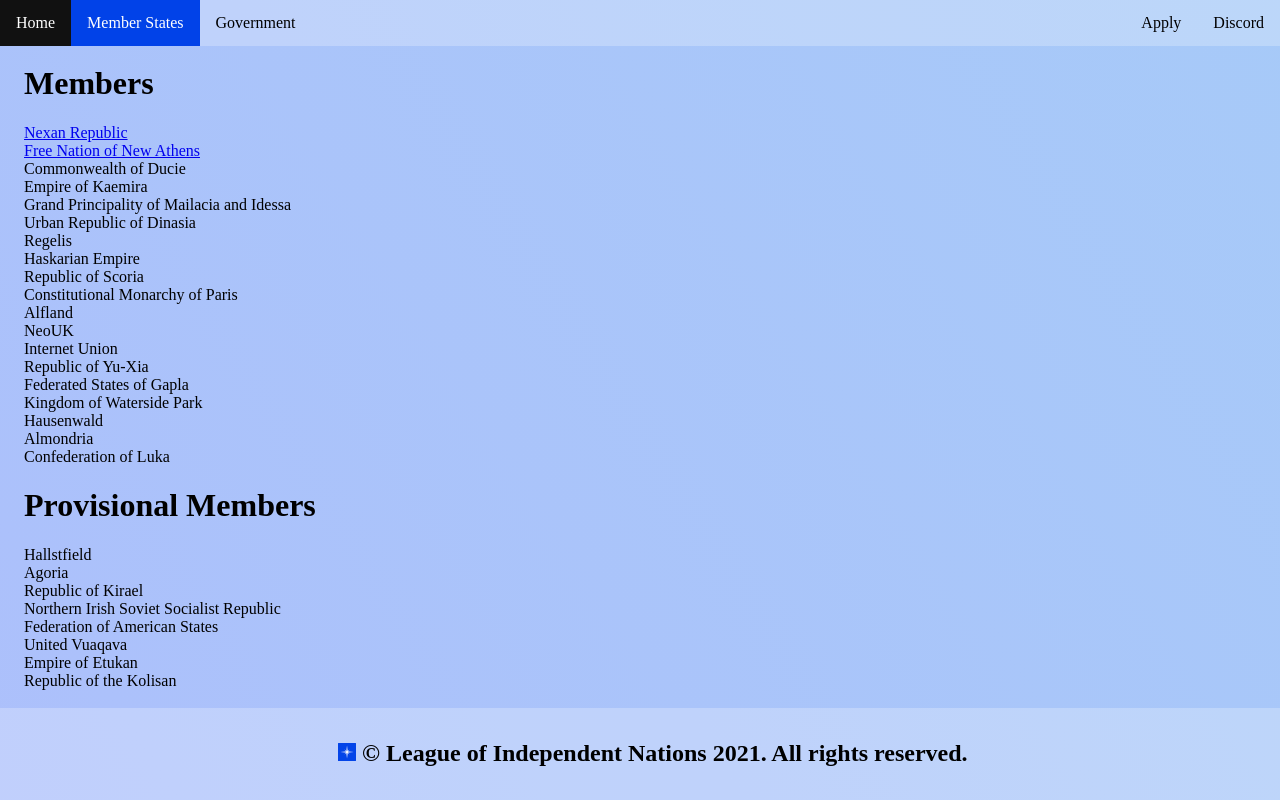
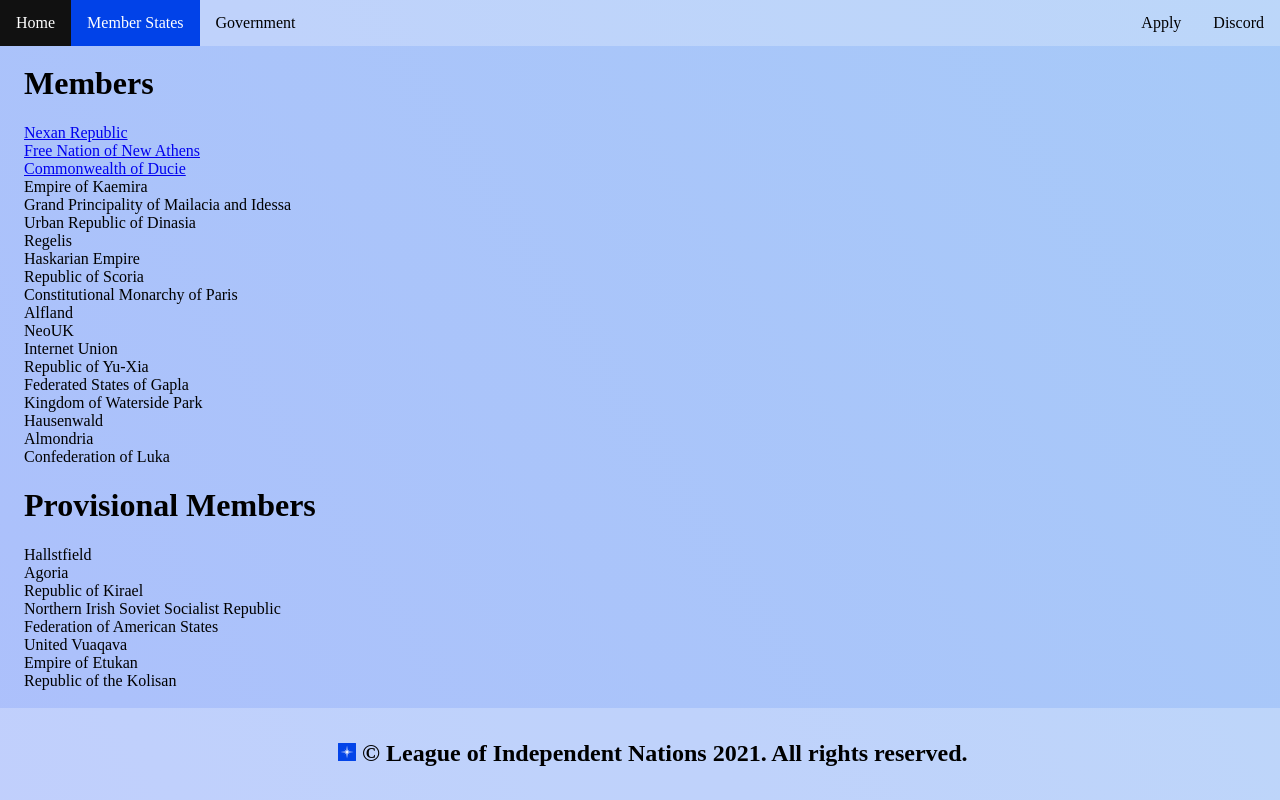
Before and after one commit to League-of-Independent-Nations/League-of-Independent-Nations.github.io, a plain HTML site: page members/index.html in a window 1280 px wide. Drawn offline with Linux system fonts and the light colour scheme.

Commit message:
Update index.html

```diff
--- a/members/index.html
+++ b/members/index.html
@@ -18,7 +18,7 @@
 	<h1>Members</h1>
         <a href="/members/nexan-republic">Nexan Republic</a><br>
         <a href="/members/new-athens">Free Nation of New Athens</a><br>
-        Commonwealth of Ducie<br>
+        <a href="/members/ducie">Commonwealth of Ducie</a><br>
         Empire of Kaemira<br>
         Grand Principality of Mailacia and Idessa<br>
         Urban Republic of Dinasia<br>
```
